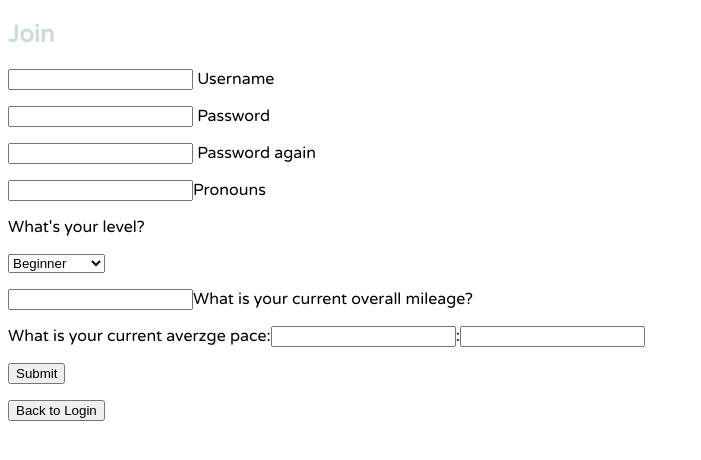
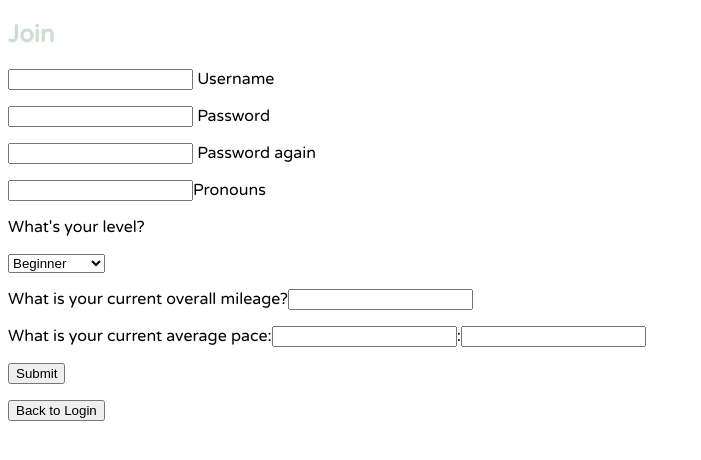
Before and after one commit to Yuneydy/RouteScout, a Flask app: page /join/ in a window 1280 px wide. Shown: the top 460 px of the page, without its empty margins (0-701 px from the left). Run offline with Flask 3, Linux system fonts and the light colour scheme.

Commit message:
html changes to signup

```diff
--- a/templates/signup.html
+++ b/templates/signup.html
@@ -30,8 +30,8 @@
       <option value="Advanced">Advanced</option>
     </select>
 
-    <p><label><input type="text" name="overall_mileage">What is your current overall mileage?</label></p>
-    <p><label>What is your current averzge pace:</label><input type="text" name="average_pace_hour">:<input type="text" name="average_pace_min"></p>
+    <p><label>What is your current overall mileage?</label><input type="text" name="overall_mileage"></p>
+    <p><label>What is your current average pace:</label><input type="text" name="average_pace_hour">:<input type="text" name="average_pace_min"></p>
 
     <p><button type="submit">Submit</button></p>
 </form>
```
